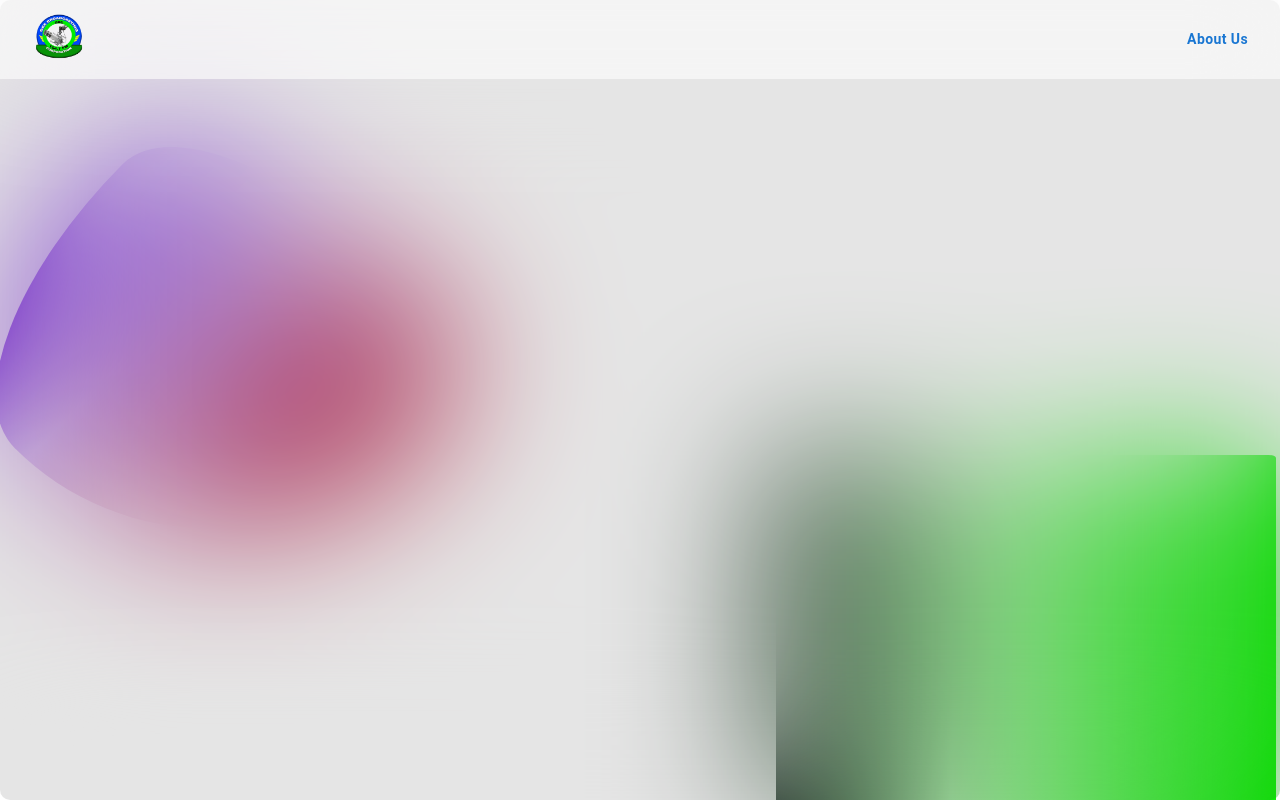
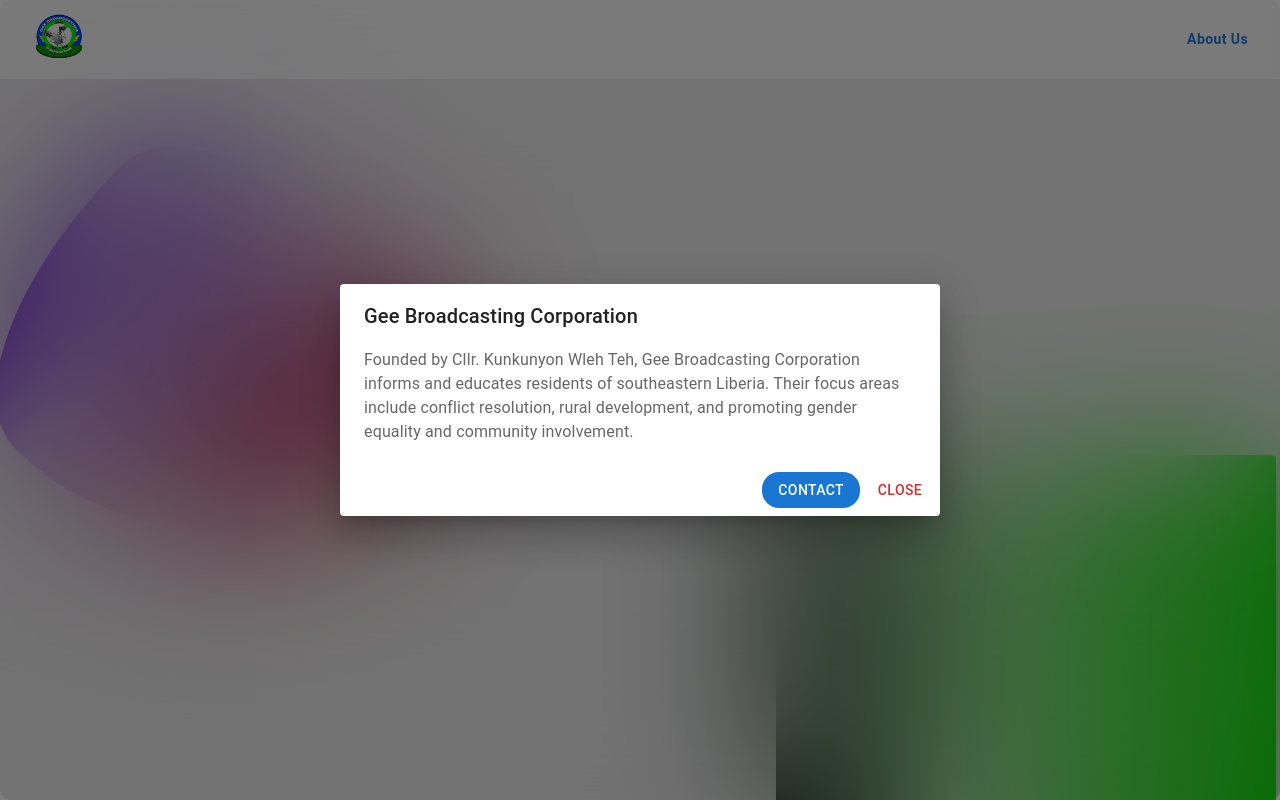
Before and after one commit to TimTJoe/geefm, a React (Vite) app: page / in a window 1280 px wide. Both pictures are taken after a click on the button "About Us". Built offline with nearby package versions, Linux system fonts and the light colour scheme.

Commit message:
completed dialog component

```diff
--- /dev/null
+++ b/src/Providers/ProvideDialog.tsx
@@ -0,0 +1,42 @@
+import React, {
+  createContext,
+  useContext,
+} from "react";
+
+interface IProvideDialog {
+  children: React.ReactNode;
+}
+
+const withDialog = createContext<any | undefined>(undefined);
+
+const ProvideDialog: React.FC<IProvideDialog> = ({ children }) => {
+  const [open, setOpen] = React.useState(false);
+
+  const openDialog = () => {
+    setOpen(true);
+  };
+
+  const closeDialog = () => {
+    setOpen(false);
+  };
+
+  const contextValues = {
+    open,
+    openDialog,
+    closeDialog,
+  };
+
+  return (
+    <withDialog.Provider value={contextValues}>{children}</withDialog.Provider>
+  );
+};
+
+const useDialog = () => {
+  const context = useContext(withDialog);
+  if (!context) {
+    console.error("useDialog must be used in ProvideDialog context provider");
+  }
+  return context;
+};
+
+export { ProvideDialog, useDialog };
--- /dev/null
+++ b/src/components/Dialog.tsx
@@ -0,0 +1,43 @@
+import * as React from "react";
+import MuiDialog from "@mui/material/Dialog";
+import DialogActions from "@mui/material/DialogActions";
+import DialogContent from "@mui/material/DialogContent";
+import DialogContentText from "@mui/material/DialogContentText";
+import DialogTitle from "@mui/material/DialogTitle";
+import { Button } from "./styled/button.styled";
+import { useDialog } from "../Providers/ProvideDialog";
+
+interface IActions {
+  open: boolean;
+  handleOpen: () => void;
+  handleClose: () => void;
+}
+
+export const Dialog = () => {
+  const { open, closeDialog } = useDialog();
+  return (
+    <React.Fragment>
+      <MuiDialog open={open} onClose={closeDialog}>
+        <DialogTitle>{"Gee Broadcasting Corporation"}</DialogTitle>
+        <DialogContent>
+          <DialogContentText>
+            Founded by Cllr. Kunkunyon Wleh Teh, Gee Broadcasting Corporation
+            informs and educates residents of southeastern Liberia. Their focus
+            areas include conflict resolution, rural development, and promoting
+            gender equality and community involvement.
+          </DialogContentText>
+        </DialogContent>
+        <DialogActions>
+          <Button variant="contained" disableElevation onClick={closeDialog}>
+            Contact
+          </Button>
+          <Button color="error" onClick={closeDialog} autoFocus>
+            Close
+          </Button>
+        </DialogActions>
+      </MuiDialog>
+    </React.Fragment>
+  );
+};
+
+export default Dialog;
--- a/src/components/Menu.tsx
+++ b/src/components/Menu.tsx
@@ -1,18 +1,21 @@
 import { Toolbar, Typography } from "@mui/material";
 import { Button, Image, MenuBar } from "./styled/Menu.styled";
-
 import logoRound from "@assets/logo_round.png";
+import { useDialog } from "../Providers/ProvideDialog";
+import Dialog from "./Dialog";
 
 const Menu = () => {
+  const {openDialog} = useDialog()
   return (
     <MenuBar elevation={0}>
       <Toolbar>
         <Typography variant="h6" component="div" color={"primary"}>
           <Image src={logoRound} />
         </Typography>
-        <Button  sx={{ ml: "auto" }}>
+        <Button onClick={openDialog} sx={{ ml: "auto" }}>
           About Us
         </Button>
+        <Dialog />
       </Toolbar>
     </MenuBar>
   );
--- /dev/null
+++ b/src/components/styled/button.styled.tsx
@@ -0,0 +1,6 @@
+import MuiButton from "@mui/material/Button";
+import styled from "@emotion/styled";
+
+export const Button = styled(MuiButton)`
+  border-radius: 17px;
+`;
--- a/src/main.tsx
+++ b/src/main.tsx
@@ -1,10 +1,13 @@
-import React from 'react'
-import ReactDOM from 'react-dom/client'
-import App from './App.tsx'
-import './index.css'
+import React from "react";
+import ReactDOM from "react-dom/client";
+import App from "./App.tsx";
+import "./index.css";
+import { ProvideDialog } from "./Providers/ProvideDialog.tsx";
 
-ReactDOM.createRoot(document.getElementById('root')!).render(
+ReactDOM.createRoot(document.getElementById("root")!).render(
   <React.StrictMode>
-    <App />
-  </React.StrictMode>,
-)
+    <ProvideDialog>
+      <App />
+    </ProvideDialog>
+  </React.StrictMode>
+);
--- a/vite.config.ts
+++ b/vite.config.ts
@@ -15,6 +15,7 @@ export default defineConfig({
       "@components": path.resolve(__dirname, "./src/components"),
       "@utils": path.resolve(__dirname, "./src/utils"),
       "@assets": path.resolve(__dirname, "./src/assets"),
+      "@provider": path.resolve(__dirname, "./src/providers")
     },
   },
 });
```
Also changed, not shown: 1 other file (tests, documents, lock files or other folders).
